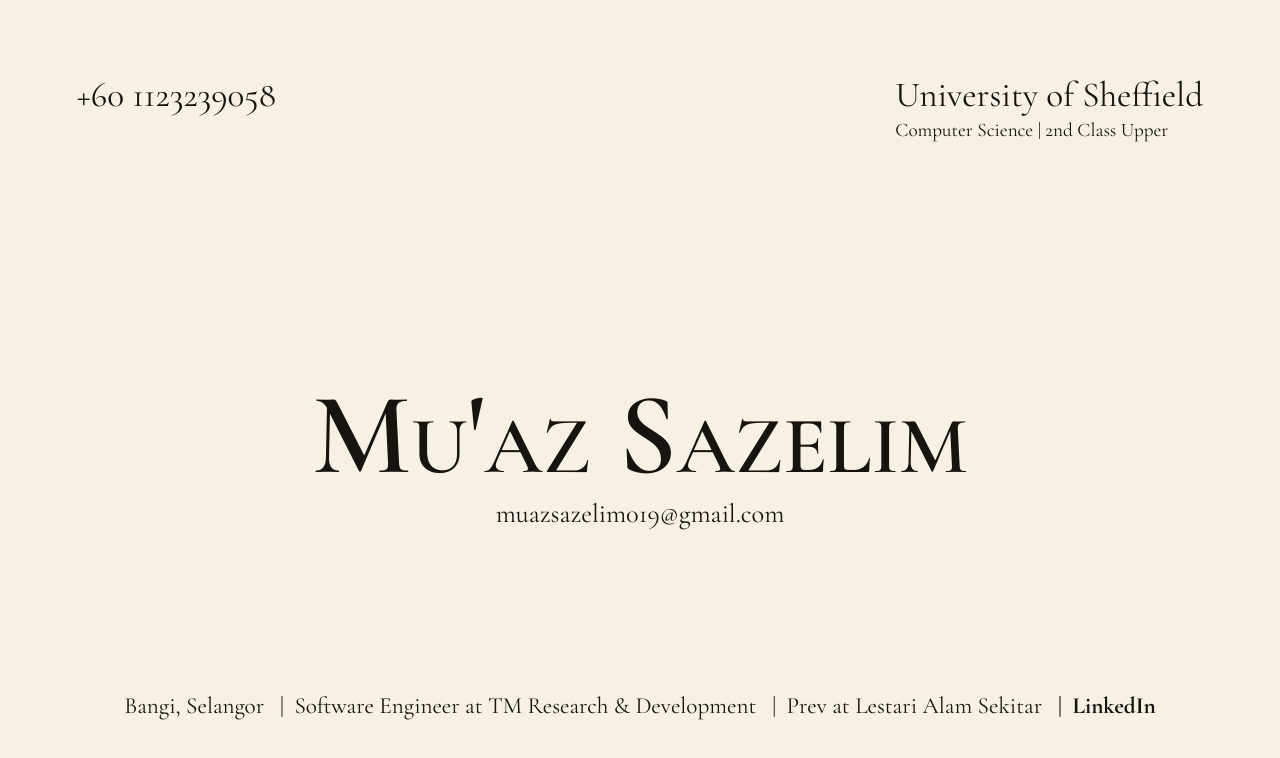
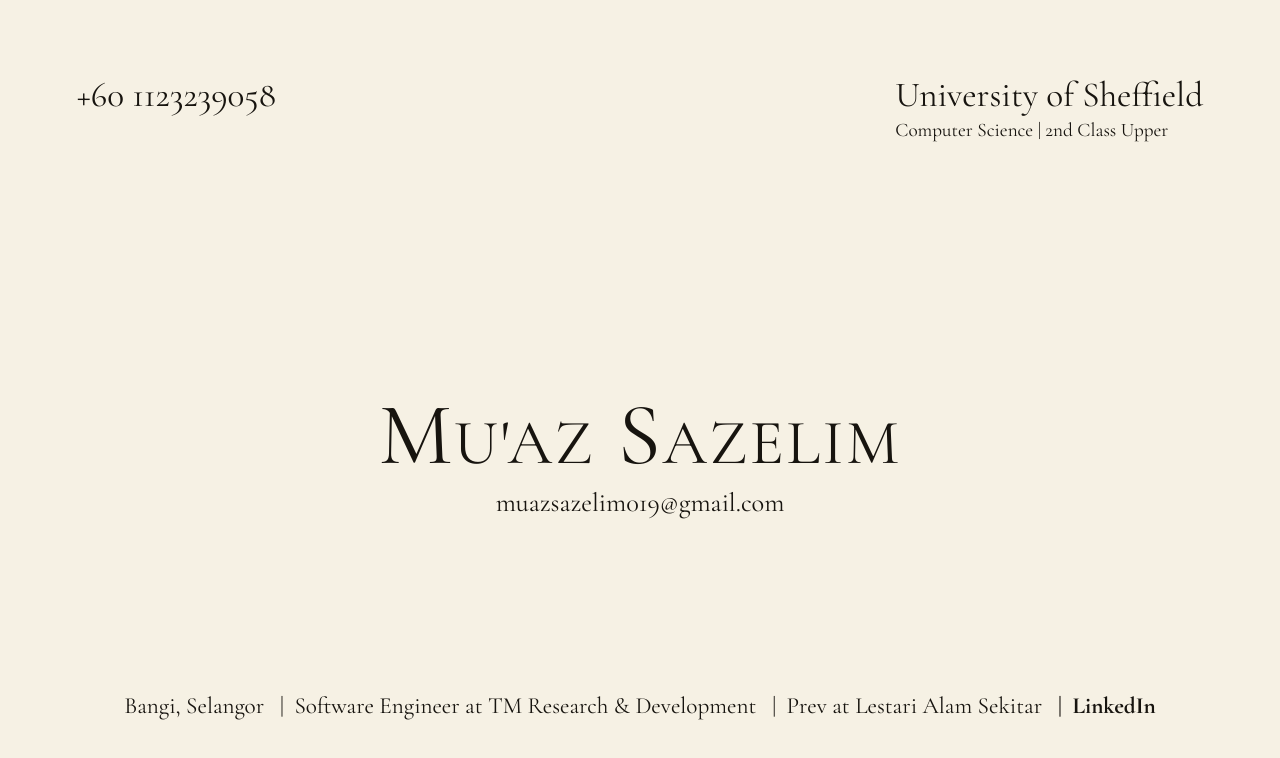
Before and after one commit to muazsazelim/namasayamuaz, a plain HTML site: page index.html in a window 1280 px wide. Drawn offline with nearby package versions, Linux system fonts and the light colour scheme.

Commit message:
change name styling

```diff
--- a/index.html
+++ b/index.html
@@ -84,11 +84,21 @@
 
         h1 {
             font-family: 'Cormorant Garamond', 'Hoefler Text', Garamond, Georgia, serif;
-            font-size: clamp(4rem, 10vw, 7.25rem);
-            font-weight: 600;
-            line-height: 0.9;
-            letter-spacing: 0;
-            font-variant: small-caps;
+            font-size: clamp(3rem, 7.5vw, 5.5rem);
+            font-weight: 400;
+            line-height: 0.95;
+            letter-spacing: 0.02em;
+        }
+
+        h1 .name-cap {
+            text-transform: uppercase;
+        }
+
+        h1 .name-small {
+            font-size: 0.72em;
+            text-transform: uppercase;
+            letter-spacing: 0.04em;
+            vertical-align: baseline;
         }
 
         .email {
@@ -142,7 +152,7 @@
             }
 
             h1 {
-                font-size: clamp(2.75rem, 14vw, 3.8rem);
+                font-size: clamp(2.1rem, 11vw, 3rem);
             }
 
             .bottom span,
@@ -164,7 +174,7 @@
         </header>
 
         <section class="intro" aria-labelledby="name">
-            <h1 id="name">Mu'az Sazelim</h1>
+            <h1 id="name"><span class="name-cap">M</span><span class="name-small">U'AZ</span> <span class="name-cap">S</span><span class="name-small">AZELIM</span></h1>
             <a class="email" href="mailto:muazsazelim019@gmail.com">muazsazelim019@gmail.com</a>
         </section>
 
```
